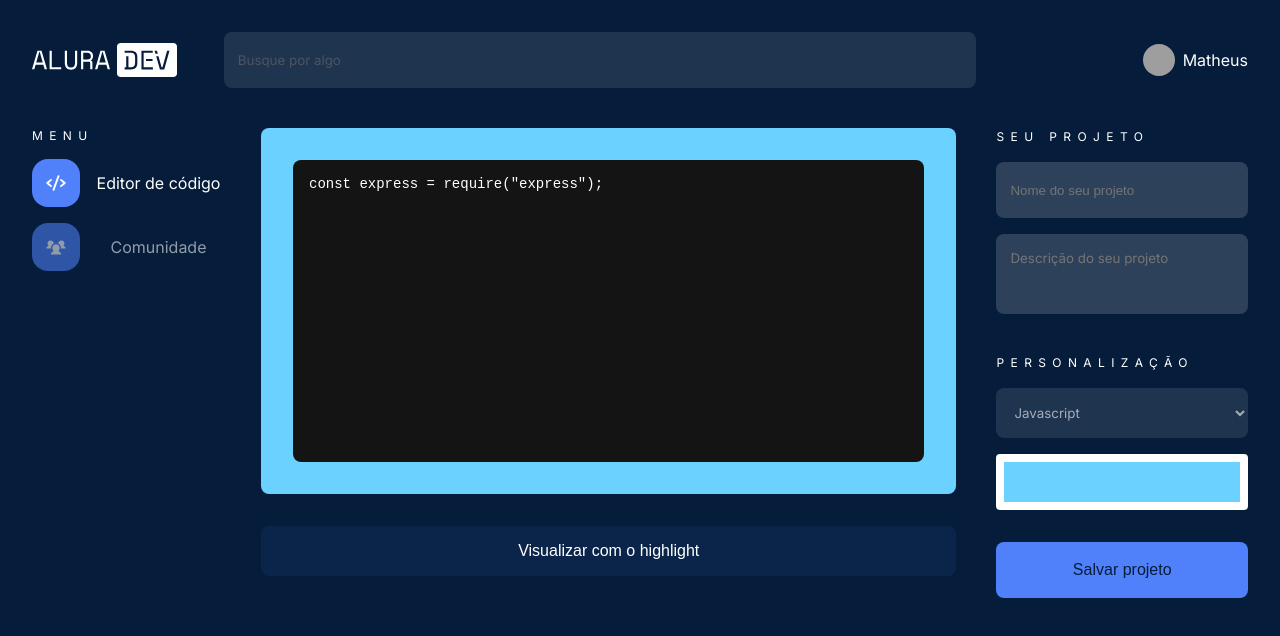
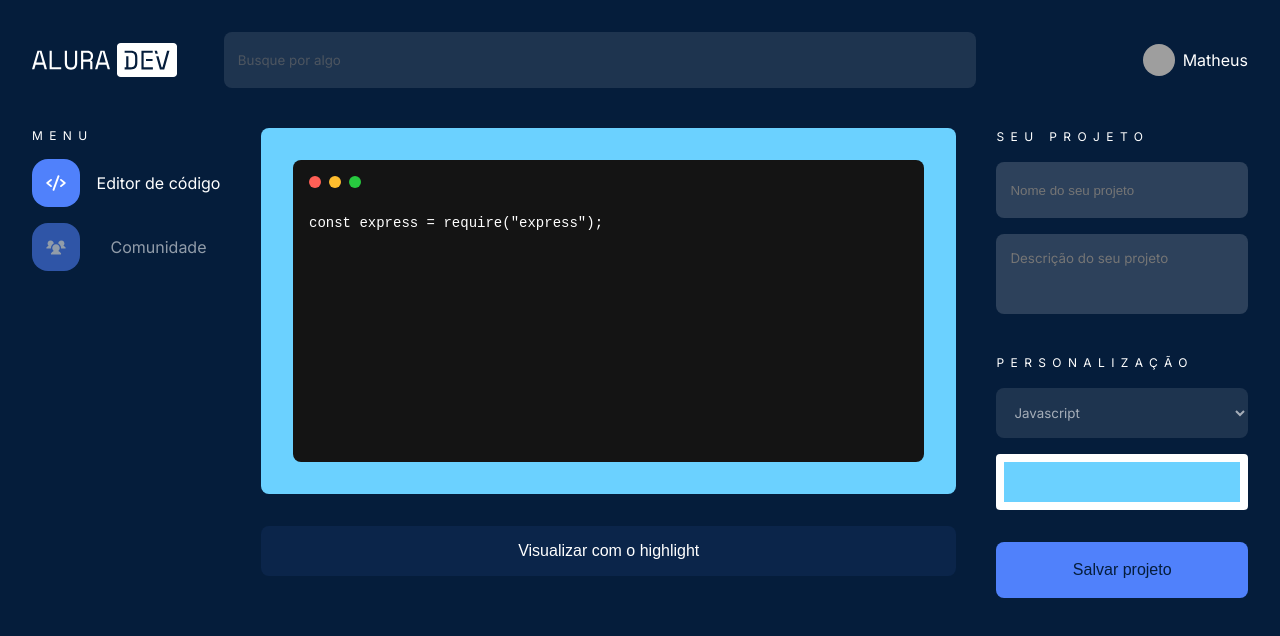
Before and after one commit to matheusgondra/challenger-front-alura, a React (Vite) app: page / in a window 1280 px wide. Shown: the top 636 px of the page. Built offline with nearby package versions, Linux system fonts and the light colour scheme; grey boxes are pictures that could not be loaded.

Commit message:
Adicionando icone de botões do mac'

```diff
--- a/src/screen/CodeEditor/index.tsx
+++ b/src/screen/CodeEditor/index.tsx
@@ -1,4 +1,5 @@
 import { CodeEditorWrapper } from "./styles";
+import macIcon from "../../assets/mac_buttons.svg";
 
 interface Props {
 	colorEditor: string;
@@ -8,6 +9,7 @@ export function CodeEditor({ colorEditor }: Props) {
 	return (
 		<CodeEditorWrapper colorEditor={colorEditor}>
 			<div>
+				<img src={macIcon} alt="botões do mac" />
 				<pre>
 					<code contentEditable>const express = require("express");</code>
 				</pre>
--- a/src/screen/CodeEditor/styles.ts
+++ b/src/screen/CodeEditor/styles.ts
@@ -23,6 +23,9 @@ export const CodeEditorWrapper = styled.div<Props>`
 		height: 428px;
 		padding: 16px;
 		font-size: ${({ theme }) => theme.fonts.md};
+		img {
+			margin-bottom: 24px;
+		}
 		pre {
 			white-space: pre-wrap;
 			code {
```
Also changed, not shown: src/assets/mac_buttons.svg (added).
